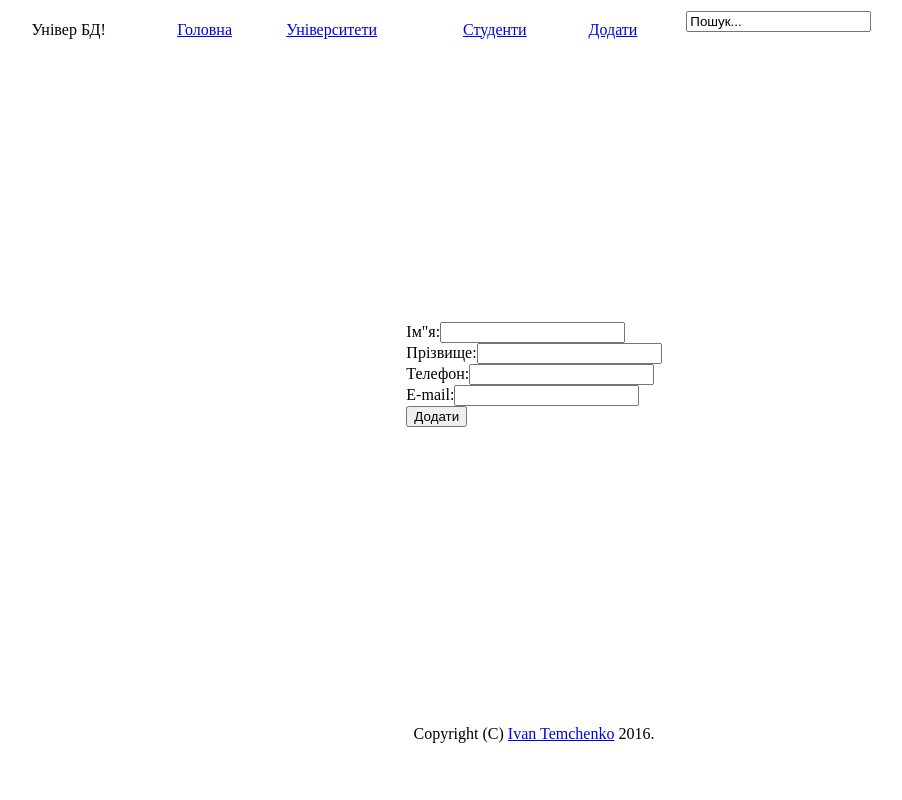
After one commit to 35359595/django_university, a Django app: page /add/ in a window 1280 px wide. The commit adds this page. Shown: the whole page, without its empty margins (106-1008 px from the left). Run offline with Django 3.2, Linux system fonts and the light colour scheme.

Commit message:
main functionality compleete

```diff
--- /dev/null
+++ b/univer/templates/univer/add.html
@@ -0,0 +1,55 @@
+<html>
+    <head>
+        <title>Додати студента.</title>
+    </head>
+
+    <body>
+<!--Header menu-->
+        <table width="80%" height="5%" align="center" valign="top">
+            <td>
+                Універ БД!
+            </td>
+            <td>
+                <a href="/">Головна</a>
+            </td>
+            <td>
+                <a href="/univers">Університети</a>
+            </td>
+            <td>
+                <a href="/students">Студенти</a>
+            </td>
+            <td>
+                <a href="/add">Додати</a>
+            </td>
+            <td>
+                <form name="search_f" valign="bottom" action="/search/">
+                   <input type="text" name="search_box" formmethod="GET" valign="bottom" value="Пошук..."
+                        onblur="if (this.value == '') {this.value = 'Пошук...';}"
+                        onfocus="if (this.value == 'Пошук...') {this.value = '';}"/>
+                </form>
+            </td>
+        </table>
+<br>
+
+<!--Main body renderer part-->
+        <table item-width="60%" align="center" valign="top" height=80%>
+            <td>
+                <form name="add_form" action="/add_student/">
+                    Ім"я:<input type="text" name="add_name"/><br>
+                    Прізвище:<input type="text" name="add_last_name"/><br>
+                    Телефон:<input type="text" name="add_phone"/><br>
+                    E-mail:<input type="text" name="add_mail"/><br>
+                      <button type="submit" formmethod="GET">Додати</button>
+            </td>
+        </table>
+<br>
+
+<!--Footer-->
+        <table valign="bottom" align="center" height="5%">
+            <td>
+                Copyright (C) <a href="https://github.com/35359595/django_university">Ivan Temchenko</a> 2016.
+            </td>
+        </table>
+
+    </body>
+</html>
--- a/univer/templates/univer/index.html
+++ b/univer/templates/univer/index.html
@@ -1,6 +1,6 @@
 <html>
     <head>
-        <title>List of students.</title>
+        <title>ДБ</title>
     </head>
 
     <body>
--- a/univer/urls.py
+++ b/univer/urls.py
@@ -6,6 +6,7 @@ urlpatterns = [
     url(r'^students/', views.students, name='students'),
     url(r'^univers/', views.univer, name='univers'),
     url(r'^search/', views.search, name='search'),
-    #(?P<search_request>\w+)/$
     url(r'^(?P<s_id>[0-9]+)/$', views.student, name='student'),
+    url(r'^add/', views.add, name='add'),
+    url(r'^add_student/', views.add_student, name="add_student"),
 ]
--- a/univer/views.py
+++ b/univer/views.py
@@ -2,7 +2,7 @@ from django.shortcuts import render
 from django.http import HttpResponse
 from django.template import loader
 from django.db.models import Q
-from .models import Student, University
+from .models import Student, University, Cathedra, HomeTask, Disciplin
 
 def index(request):
     template = loader.get_template('univer/index.html')
@@ -40,3 +40,22 @@ def search(request):
     context = { 'search_form': result, }
     return render(request, 'univer/index.html', context)
     #return HttpResponse(template.render(context, request))
+
+def add(request):
+    return render(request, 'univer/add.html')
+
+def add_student(request):
+    name = request.GET['add_name']
+    last_name = request.GET['add_last_name']
+    phone = request.GET['add_phone']
+    mail = request.GET['add_mail']
+    cath = Cathedra.objects.get(id=2)
+    uni = University.objects.get(id=1)
+    ht = HomeTask.objects.get(id=1)
+    dc = Disciplin.objects.get(id=2)
+    stud = Student(s_name=name, s_las_name=last_name, s_email=mail, s_phone=phone,
+            s_cathedra=cath, s_university=uni, s_disciplins=dc, s_ht=ht)
+    stud.save()
+    students_list = Student.objects.order_by('s_name')
+    context = { 'students_list': students_list, }
+    return render(request, 'univer/index.html', context)
```
Also changed, not shown: db.sqlite3.
